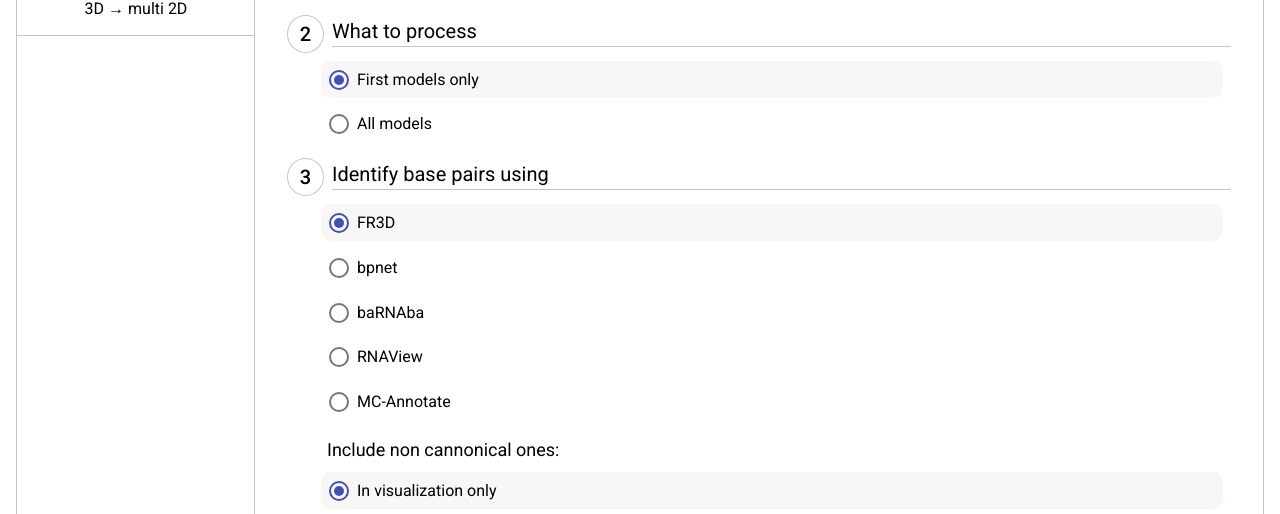
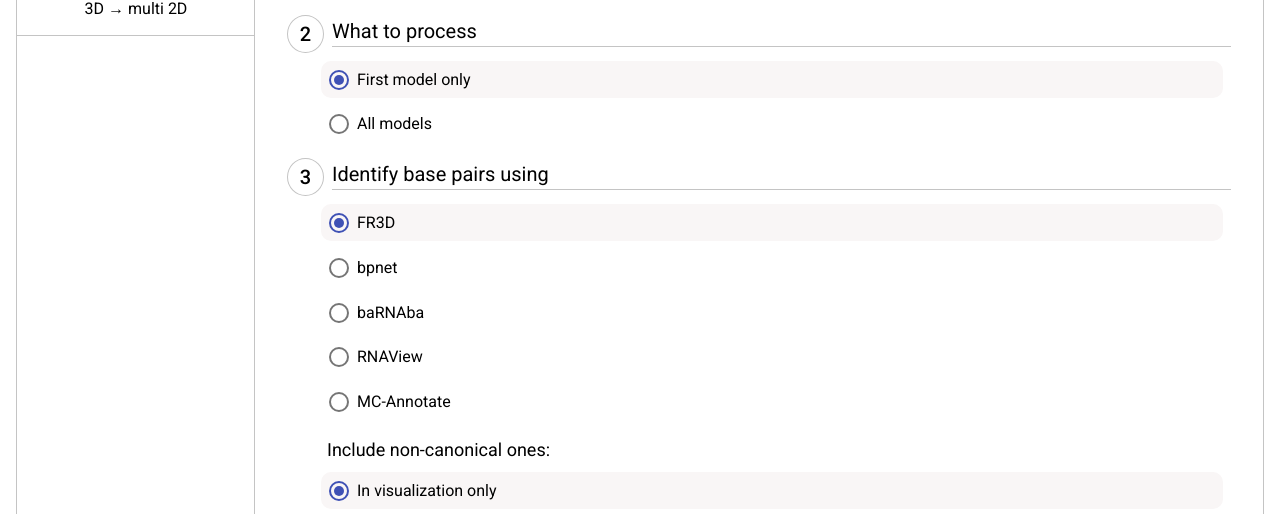
Before and after one commit to rnapdbee/rnapdbee-frontend, an Angular app: page / in a window 1280 px wide. Shown: the part 580-1094 px from the top of the page. Built offline with nearby package versions, Linux system fonts and the light colour scheme.

Commit message:
refactor: remove typos

```diff
--- a/src/app/calculations/components/tertiary-to-dbn-input-form/tertiary-to-dbn-input-form.component.html
+++ b/src/app/calculations/components/tertiary-to-dbn-input-form/tertiary-to-dbn-input-form.component.html
@@ -10,13 +10,13 @@
   </mat-radio-group>
 
   <app-step [value]="3">Identify base pairs using</app-step>
-  <mat-radio-group formControlName="analisysTool">
-    <app-radio-button *ngFor="let item of AnalisysTool" [value]="item.key" [label]="item.label"
-      [checked]="paramsForm.value.analisysTool === item.key">
+  <mat-radio-group formControlName="analysisTool">
+    <app-radio-button *ngFor="let item of AnalysisTool" [value]="item.key" [label]="item.label"
+      [checked]="paramsForm.value.analysisTool === item.key">
     </app-radio-button>
   </mat-radio-group>
 
-  <h3 class="subsection">Include non cannonical ones: </h3>
+  <h3 class="subsection">Include non-canonical ones: </h3>
   <mat-radio-group formControlName="nonCanonicalHandling">
     <app-radio-button *ngFor="let item of NonCanonicalHandling" [value]="item.key" [label]="item.label"
       [checked]="paramsForm.value.nonCanonicalHandling === item.key">
--- a/src/app/calculations/components/tertiary-to-dbn-input-form/tertiary-to-dbn-input-form.component.ts
+++ b/src/app/calculations/components/tertiary-to-dbn-input-form/tertiary-to-dbn-input-form.component.ts
@@ -1,6 +1,6 @@
 import { Component } from '@angular/core';
 import { FormBuilder } from '@angular/forms';
-import { AnalisysTool, ModelSelection, NonCanonicalHandling, StructuralElementsHandling, VisualizationTool } from 'src/app/shared/constants/param-options.const';
+import { AnalysisTool, ModelSelection, NonCanonicalHandling, StructuralElementsHandling, VisualizationTool } from 'src/app/shared/constants/param-options.const';
 import { UploadMethod } from 'src/app/shared/models/upload-type.model';
 
 @Component({
@@ -13,7 +13,7 @@ export class TertiaryToDBNInputFormComponent {
   constructor(private readonly fb: FormBuilder) {}
 
   ModelSelection = ModelSelection;
-  AnalisysTool = AnalisysTool;
+  AnalysisTool = AnalysisTool;
   NonCanonicalHandling = NonCanonicalHandling;
   StructuralElementsHandling = StructuralElementsHandling;
   VisualizationTool = VisualizationTool;
@@ -22,7 +22,7 @@ export class TertiaryToDBNInputFormComponent {
 
   paramsForm = this.fb.group({
     modelSelection: [ModelSelection[0].key],
-    analisysTool: [AnalisysTool[0].key],
+    analysisTool: [AnalysisTool[0].key],
     nonCanonicalHandling: [NonCanonicalHandling[0].key],
     removeIsolated: [true],
     structuralElementsHandling: [StructuralElementsHandling[0].key],
--- a/src/app/shared/constants/param-options.const.ts
+++ b/src/app/shared/constants/param-options.const.ts
@@ -3,7 +3,7 @@ import { Option } from "../models/option.model";
 export const ModelSelection: Option[] = [
   {
     key: 'First',
-    label: 'First models only',
+    label: 'First model only',
   },
   {
     key: 'All',
@@ -11,7 +11,7 @@ export const ModelSelection: Option[] = [
   },
 ];
 
-export const AnalisysTool: Option[] = [
+export const AnalysisTool: Option[] = [
   {
     key: 'fr3d-python',
     label: 'FR3D',
```
